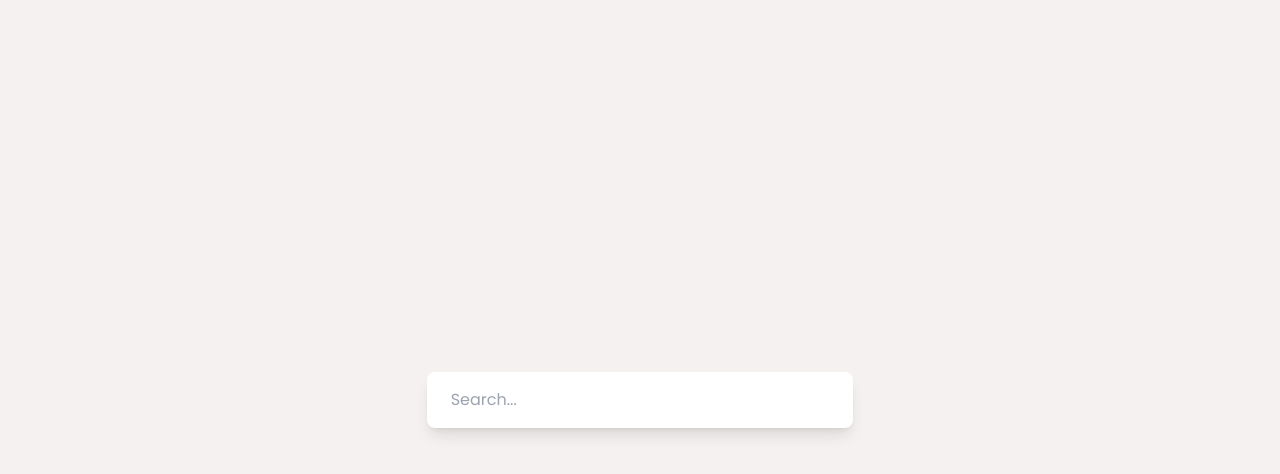
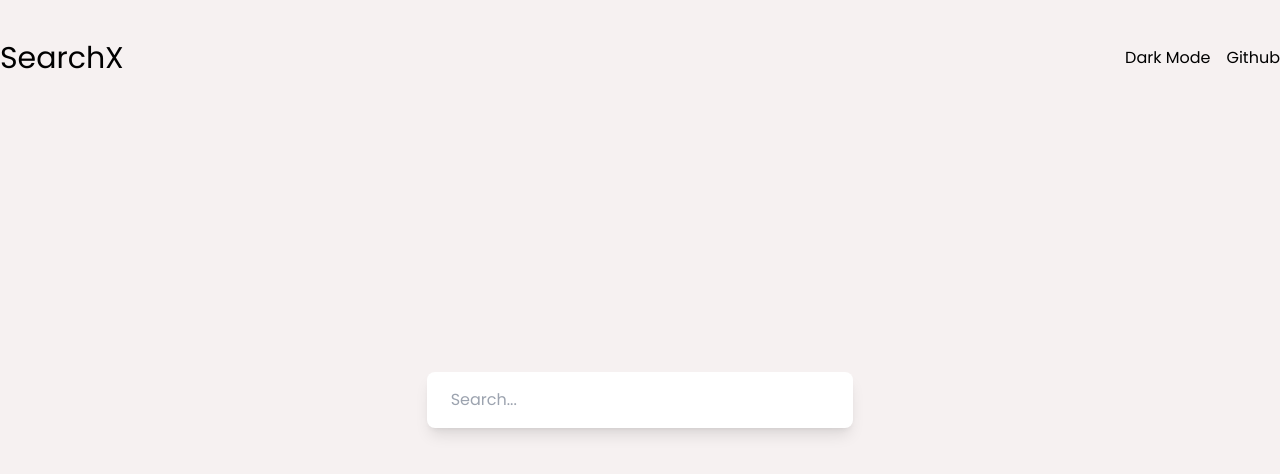
Before and after one commit to Md-Talim/search-x, a Next.js app: page / in a window 1280 px wide. Shown: the top 474 px of the page. Built offline with nearby package versions, Linux system fonts and the light colour scheme.

Commit message:
Build the navbar

```diff
--- /dev/null
+++ b/components/NavBar.tsx
@@ -0,0 +1,13 @@
+const NavBar = () => {
+  return (
+    <nav className='container mx-auto flex items-center justify-between py-10'>
+      <h1 className='text-3xl'>SearchX</h1>
+      <ul className='flex gap-4'>
+        <li>Dark Mode</li>
+        <li>Github</li>
+      </ul>
+    </nav>
+  );
+};
+
+export default NavBar;
--- a/package.json
+++ b/package.json
@@ -19,5 +19,9 @@
     "react-dom": "18.2.0",
     "tailwindcss": "3.3.2",
     "typescript": "5.0.4"
+  },
+  "devDependencies": {
+    "prettier": "^2.8.8",
+    "prettier-plugin-tailwindcss": "^0.2.8"
   }
 }
--- a/pages/index.tsx
+++ b/pages/index.tsx
@@ -1,11 +1,14 @@
+import NavBar from '@/components/NavBar';
+
 export default function Home() {
   return (
     <>
-      <main className='w-full absolute top-1/2 left-1/2 -translate-x-1/2 -translate-y-1/2'>
+      <NavBar />
+      <main className='absolute left-1/2 top-1/2 w-full -translate-x-1/2 -translate-y-1/2'>
         <form className=''>
           <input
             placeholder='Search...'
-            className='block px-6 py-4 rounded-lg w-1/3 mx-auto shadow-lg focus:outline-none text-[#777]'
+            className='mx-auto block w-1/3 rounded-lg px-6 py-4 text-[#777] shadow-lg focus:outline-none'
           />
         </form>
       </main>
```
Also changed, not shown: 1 other file (tests, documents, lock files or other folders).
